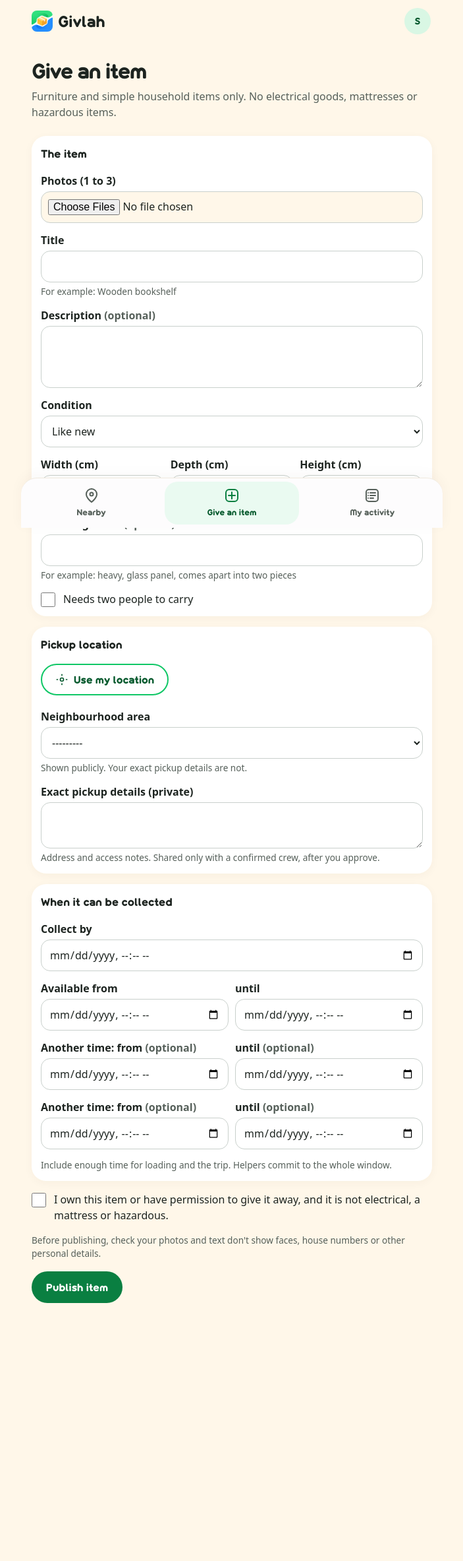
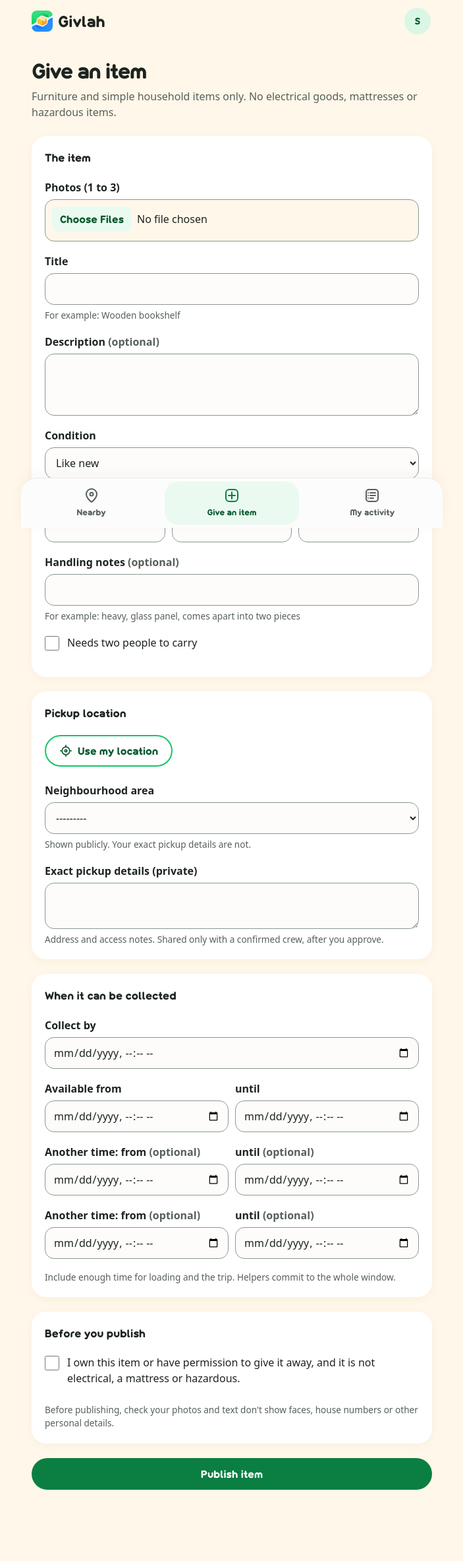
Before and after one commit to Givlah/Givlah, a Django app: page /items/new/ in a window 1280 px wide. Shown: the whole page at 66% size, without its empty margins (288-991 px from the left). Before the commit the page ends 1975 px from the top, so only its background shows below. Run offline with Django 5.2, Linux system fonts and the light colour scheme; the visitor is signed in with stand-in values (Sample User, id 1); data that the repository does not hold is empty.

Commit message:
style: improve item form spacing and field affordances

```diff
--- a/static/css/givlah.css
+++ b/static/css/givlah.css
@@ -170,25 +170,25 @@ p { margin: 0 0 12px; }
 
 /* Forms */
 .stack { display: grid; gap: 16px; }
-fieldset { border: 0; margin: 0; padding: 14px; background: var(--card); border-radius: var(--radius); box-shadow: var(--shadow); display: grid; gap: 14px; }
+fieldset { border: 0; min-width: 0; margin: 0; padding: 20px; background: var(--card); border-radius: var(--radius); box-shadow: var(--shadow); display: grid; gap: 18px; }
 legend { font-family: var(--font-display); font-weight: 700; font-size: 1.05rem; padding: 0; float: left; width: 100%; margin-bottom: 2px; }
 legend + * { clear: both; }
-.field { display: grid; gap: 4px; }
+.field { display: grid; gap: 6px; min-width: 0; }
 .field label { font-weight: 600; }
 .field input:not([type=checkbox]), .field select, .field textarea {
   width: 100%; min-height: 48px; padding: 10px 12px; font: inherit; color: inherit;
-  border: 1.5px solid #c9d0cc; border-radius: var(--radius-sm); background: #fff;
+  border: 1.5px solid #8c9890; border-radius: var(--radius-sm); background: #fdfcfa; min-width: 0;
 }
 .field input[type=file] { padding: 10px; background: var(--cream); }
 .field textarea { min-height: 0; resize: vertical; }
-.field-check { grid-template-columns: 24px 1fr; align-items: start; gap: 10px; }
+.field-check { grid-template-columns: 24px 1fr; align-items: start; gap: 10px; min-height: 44px; }
 .field-check input { width: 22px; height: 22px; margin: 2px 0 0; accent-color: var(--green-700); }
-.field-check label { font-weight: 500; }
+.field-check label { font-weight: 500; min-height: 44px; padding-bottom: 8px; }
 .field-check .help, .field-check .error { grid-column: 2; }
 .field-error input, .field-error select, .field-error textarea { border-color: var(--danger); }
 .help { font-size: 0.85rem; color: var(--ink-muted); margin: 0; }
 .error { font-size: 0.9rem; color: var(--danger); font-weight: 600; margin: 0; }
-.error::before { content: "⚠ "; }
+.field-error { border-left: 3px solid var(--danger); padding-left: 10px; }
 .row-2, .row-3 { display: grid; gap: 10px; }
 .row-3 { grid-template-columns: repeat(3, 1fr); }
 @media (min-width: 480px) { .row-2 { grid-template-columns: 1fr 1fr; } }
@@ -196,6 +196,12 @@ legend + * { clear: both; }
 .photo-preview:empty { display: none; }
 .photo-preview img { width: 88px; height: 88px; object-fit: cover; border-radius: var(--radius-sm); }
 .locate { display: grid; gap: 6px; justify-items: start; }
+.form-page { gap: 22px; }
+.form-page > .actions { display: grid; grid-template-columns: 1fr; }
+.field input[type=file]::file-selector-button { font-family: var(--font-display); padding: 8px 12px; border: 0; border-radius: 8px; background: #eafaf1; color: var(--green-900); margin: 0 8px 4px 0; cursor: pointer; }
+.field div[id] > div > label { display: flex; align-items: center; gap: 10px; min-height: 48px; padding: 10px 0; font-weight: 400; }
+.field div[id] input[type=checkbox] { width: 22px; height: 22px; accent-color: var(--green-700); flex: 0 0 auto; }
+.page p > a:not(.button), .page .center > a { display: inline-flex; align-items: center; min-height: 44px; }
 
 .auth { max-width: 420px; margin: 16px auto; }
 .demo-users { list-style: none; padding: 0; margin: 0; display: grid; gap: 8px; }
--- a/templates/listings/form.html
+++ b/templates/listings/form.html
@@ -6,7 +6,7 @@
   {% if not editing %}<p class="muted">Furniture and simple household items only. No electrical goods, mattresses or hazardous items.</p>{% endif %}
 </div>
 
-<form method="post" enctype="multipart/form-data" class="stack" data-pending-form novalidate>
+<form method="post" enctype="multipart/form-data" class="stack form-page" data-pending-form novalidate>
   {% csrf_token %}
   {{ form.action_token }}
   {% if editing %}<input type="hidden" name="revision" value="{{ listing.revision }}">
@@ -38,7 +38,7 @@
     <legend>Pickup location</legend>
     <div class="locate">
       <button type="button" class="button button-secondary" data-locate hidden>
-        <svg aria-hidden="true" viewBox="0 0 24 24"><circle cx="12" cy="12" r="3"/><path d="M12 2v3M12 19v3M2 12h3M19 12h3"/></svg>
+        {% include "core/_icon.html" with name="locate" %}
         Use my location
       </button>
       <p class="help" data-locate-status role="status" aria-live="polite"></p>
@@ -60,8 +60,11 @@
     <p class="help">Include enough time for loading and the trip. Helpers commit to the whole window.</p>
   </fieldset>
 
+  <fieldset>
+  <legend>Before you publish</legend>
   {% include "core/_field.html" with field=form.ownership_declared %}
   <p class="help">Before publishing, check your photos and text don't show faces, house numbers or other personal details.</p>
+  </fieldset>
 
   <div class="actions">
     <button class="button" type="submit" data-pending-label="{% if editing %}Saving…{% else %}Publishing…{% endif %}">{% if editing %}Save changes{% else %}Publish item{% endif %}</button>
```
